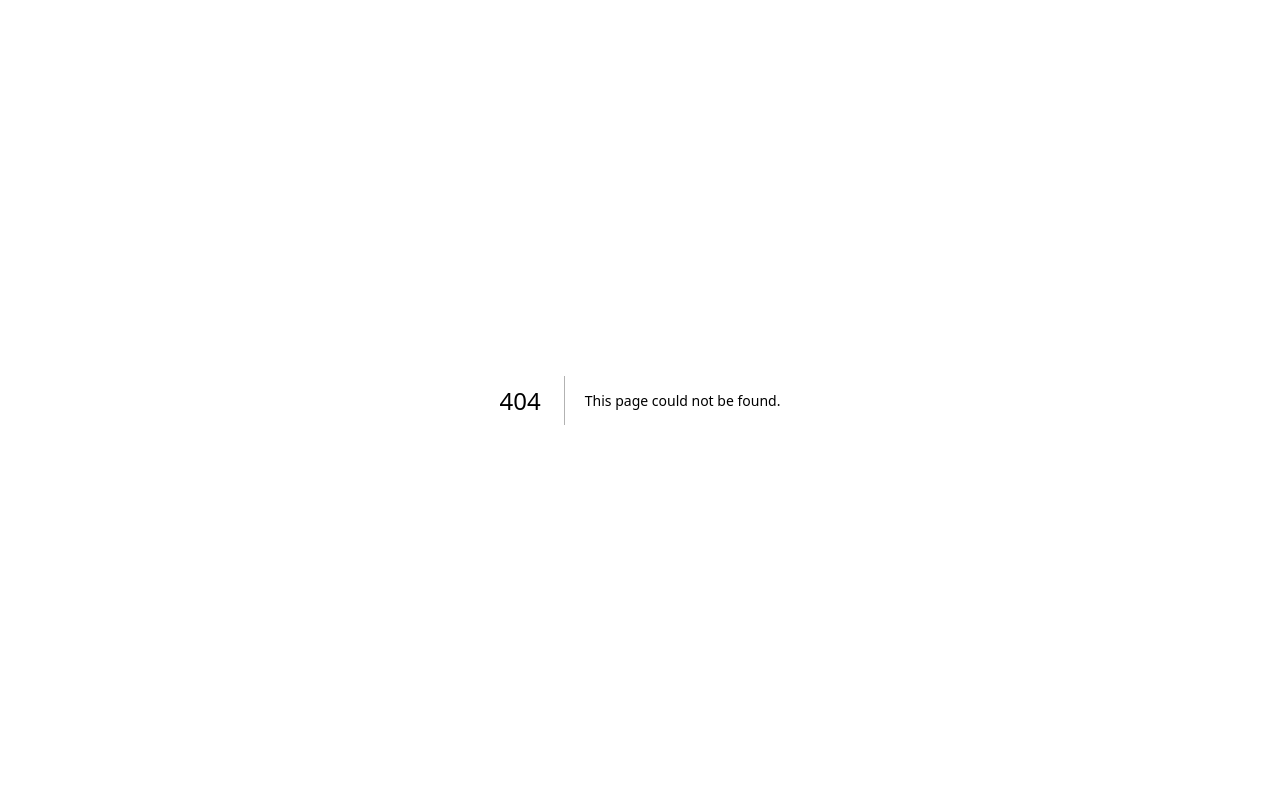
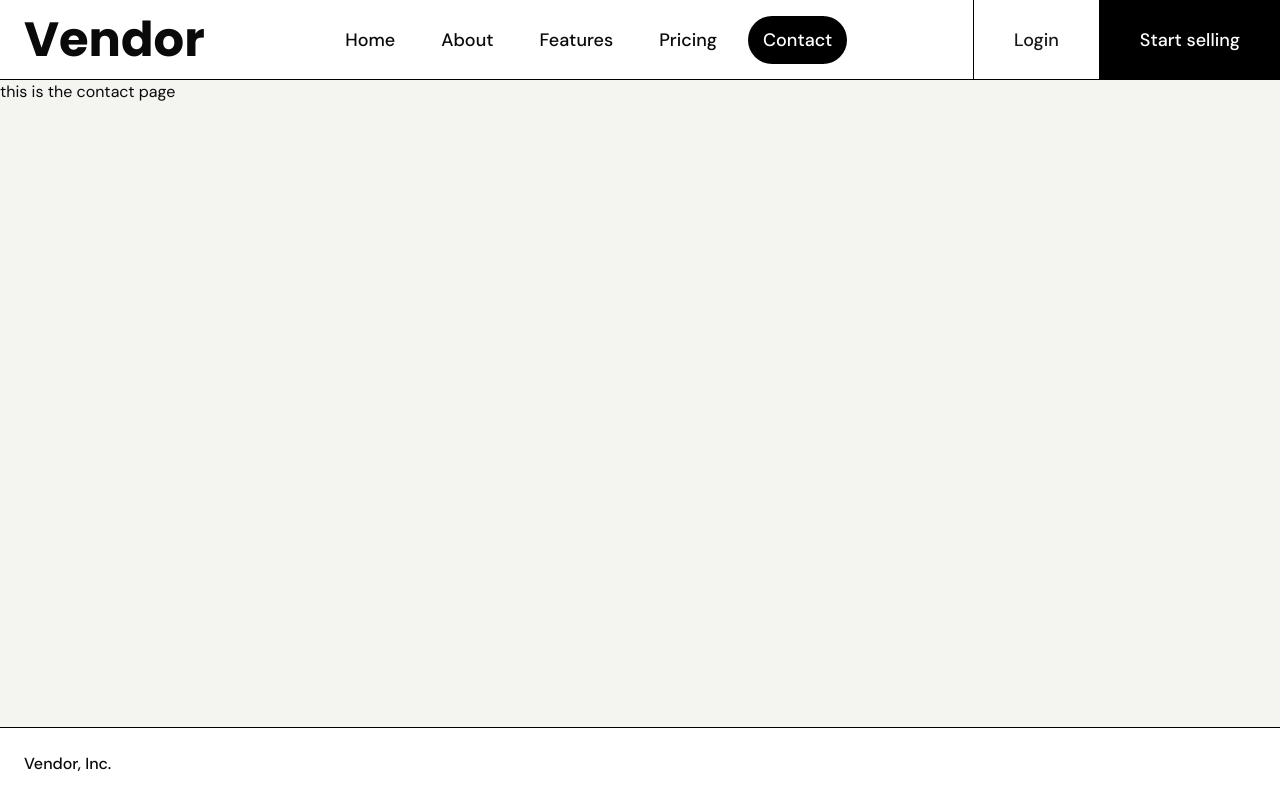
Before and after one commit to ma44ass/e-commerce, a Next.js app: page /contact in a window 1280 px wide. Before the commit this address had no page. Built offline with nearby package versions, Linux system fonts and the light colour scheme.

Commit message:
Home Layout

```diff
--- /dev/null
+++ b/src/app/(home)/about/page.tsx
@@ -0,0 +1,7 @@
+const Page = () => {
+    return(
+        <div> this is the about page</div>
+    );
+};
+
+export default Page;
--- /dev/null
+++ b/src/app/(home)/contact/page.tsx
@@ -0,0 +1,7 @@
+const Page = () => {
+    return(
+        <div> this is the contact page</div>
+    );
+};
+
+export default Page;
--- /dev/null
+++ b/src/app/(home)/features/page.tsx
@@ -0,0 +1,7 @@
+const Page = () => {
+    return(
+        <div> this is the feature page</div>
+    );
+};
+
+export default Page;
--- /dev/null
+++ b/src/app/(home)/footer.tsx
@@ -0,0 +1,12 @@
+export const Footer = () => {
+    return (
+        <footer className="flex border-t justify-between font-medium p-6">
+
+            <div className="flex items-center gap-2">
+                <p> Vendor, Inc.</p>
+            </div>
+
+        </footer>
+    )
+
+}
--- /dev/null
+++ b/src/app/(home)/layout.tsx
@@ -0,0 +1,20 @@
+import { Footer } from "./footer";
+import { Navbar } from "./navbar";
+
+interface Props {
+    children: React.ReactNode
+};
+
+const Layout = ({children}: Props) => {
+    return (
+        <div className=" flex flex-col min-h-screen">
+            <Navbar />
+             <div className="flex-1 bg-[#F4F4F0]">
+                {children}
+            </div>
+            <Footer />
+        </div>
+    );
+}
+
+export default Layout;
--- /dev/null
+++ b/src/app/(home)/navbar-sidebar.tsx
@@ -0,0 +1,68 @@
+import Link from "next/link";
+
+import {
+Sheet,
+SheetContent,
+SheetHeader,
+SheetTitle,
+} from "@/components/ui/sheet"
+
+import { ScrollArea } from "@/components/ui/scroll-area"
+
+
+
+
+
+interface NavbarItem {
+    href: string;
+    children: React.ReactNode;
+}
+
+interface Props {
+    items: NavbarItem[];
+    open:boolean;
+    onOpenChange: (open: boolean) =>void;
+}
+
+export const NavbarSidebar = ({items, open, onOpenChange}:Props) => {
+    return (
+        <Sheet
+        open={open}
+        onOpenChange={onOpenChange}>
+            <SheetContent
+            side="left"
+            className="p-0 transition-none"
+            >
+                <SheetHeader className="p-4 border-b">
+                        <SheetTitle>
+                            Menu
+                        </SheetTitle>
+                </SheetHeader>
+
+                <ScrollArea className="flex flex-col overflow-y-auto h-full pb-2">
+                    {items.map((item) => (
+                        <Link
+                        onClick={() => onOpenChange(false)}
+                        className="w-full text-left p-4 hover:bg-black hover:text-white flex items items-center text-base font-medium"
+                        key={item.href}
+                        href={item.href}>
+                            {item.children}
+                        </Link>
+                    ))}
+                    <div className="border-t">
+                        <Link
+                        onClick={() => onOpenChange(false)}
+                        href="/sign-in"
+                        className="w-full text-left p-4  hover:bg-pink-400 hover:text-white flex items-center text-base font-medium">Log in</Link>
+                        <Link
+                        onClick={() => onOpenChange(false)}
+                        href="/sign-up"
+                        className="w-full text-left p-4  hover:bg-pink-400 hover:text-white flex items-center text-base font-medium">Start selling</Link>
+                    </div>
+
+                </ScrollArea>
+            </SheetContent>
+        </Sheet>
+    );
+
+};
--- /dev/null
+++ b/src/app/(home)/navbar.tsx
@@ -0,0 +1,120 @@
+"use client";
+
+import { useState } from "react";
+import Link from "next/link";
+import { Poppins } from "next/font/google";
+import { usePathname } from "next/navigation"
+import { MenuIcon } from "lucide-react";;
+
+import {cn} from "@/lib/utils";
+import { Button } from "@/components/ui/button";
+import { NavbarSidebar } from "./navbar-sidebar";
+
+
+
+
+const poppins = Poppins({
+    subsets: ["latin"],
+    weight: ["700"],
+});
+
+interface NavbarItemProps {
+    href: string;
+    children: React.ReactNode;
+    isActive?: boolean;
+};
+
+const NavbarItem = ({href,children,isActive,}: NavbarItemProps) => {
+    return(
+        <Button
+        asChild
+        variant="outline"
+        className={cn("bg-transparent hover:bg-transparent rounded-full hover:border-primary border-transparent px-3.5 text-lg",
+            isActive && "bg-black text-white hover:bg-black hover:text-white",
+        )}
+        >
+            <Link href={href}>
+                {children}
+            </Link>
+        </Button>
+    )
+};
+
+const navbarItems = [
+    {href: "/", children:"Home"},
+    {href: "/about", children:"About"},
+    {href: "/features", children:"Features"},
+    {href: "/pricing", children:"Pricing"},
+    {href: "/contact", children:"Contact"},
+];
+
+
+export const Navbar = () => {
+    const pathname = usePathname();
+    const [isSidebarOpen, setIsSidebarOpen] = useState(false)
+
+
+    return (
+        <nav className="h-20 flex border-b justify-between font-medium bg-white">
+            <Link href="/"
+            className="pl-6 flex items-center">
+                <span className={cn("text-5xl font-semibold" , poppins.className)}>
+                    Vendor
+                </span>
+            </Link>
+
+            <NavbarSidebar
+            items={navbarItems}
+            open = {isSidebarOpen}
+            onOpenChange={setIsSidebarOpen}
+            />
+
+
+            <div className="items-center gap-4 hidden lg:flex">
+                {navbarItems.map((item)=> (
+                    <NavbarItem
+                    key={item.href}
+                    href={item.href}
+                    isActive={pathname === item.href}
+                    >
+                        {item.children}
+                    </NavbarItem>
+                ))}
+            </div>
+
+
+
+            <div className="hidden lg:flex">
+                <Button
+                asChild
+                variant="secondary"
+                className="border-l border-y-0 border-r-0 px-10 h-full rounded-none bg-white hover:bg-pink-400 transition-colors text-lg"
+                >
+                    <Link href="/sing-in">
+                        Login
+                    </Link>
+
+                </Button>
+
+                <Button
+                asChild
+                className="border-l border-y-0 border-r-0 px-10 h-full rounded-none bg-black text-white hover:bg-pink-400 hover:text-black transition-colors text-lg"
+                >
+                    <Link href="/sing-up">
+                        Start selling
+                    </Link>
+
+                </Button>
+            </div>
+                            <div className="flex lg:hidden items-center justify-center ">
+                    <Button
+                    variant="ghost"
+                    className="size-12 border-transparent bg-white"
+                    onClick={() => setIsSidebarOpen(true)}
+                    >
+                        <MenuIcon/>
+                    </Button>
+                </div>
+        </nav>
+    );
+};
--- /dev/null
+++ b/src/app/(home)/pricing/page.tsx
@@ -0,0 +1,7 @@
+const Page = () => {
+    return(
+        <div> this is the pricing page</div>
+    );
+};
+
+export default Page;
--- a/src/components/ui/checkbox.tsx
+++ b/src/components/ui/checkbox.tsx
@@ -14,7 +14,7 @@ function Checkbox({
     <CheckboxPrimitive.Root
       data-slot="checkbox"
       className={cn(
-        "peer border-input dark:bg-input/30 data-[state=checked]:bg-primary data-[state=checked]:text-primary-foreground dark:data-[state=checked]:bg-primary data-[state=checked]:border-primary focus-visible:border-ring focus-visible:ring-ring/50 aria-invalid:ring-destructive/20 dark:aria-invalid:ring-destructive/40 aria-invalid:border-destructive size-4 shrink-0 rounded-[4px] border shadow-xs transition-shadow outline-none focus-visible:ring-[3px] disabled:cursor-not-allowed disabled:opacity-50",
+        "peer border-input dark:bg-input/30 data-[state=checked]:bg-primary data-[state=checked]:text-primary-foreground dark:data-[state=checked]:bg-primary data-[state=checked]:border-primary focus-visible:border-ring focus-visible:ring-ring/50 aria-invalid:ring-destructive/20 dark:aria-invalid:ring-destructive/40 aria-invalid:border-destructive size-4 shrink-0 rounded-[4px] border shadow-xs transition-shadow outline-none focus-visible:ring-[3px] disabled:cursor-not-allowed disabled:opacity-50 bg-white",
         className
       )}
       {...props}
--- a/src/components/ui/progress.tsx
+++ b/src/components/ui/progress.tsx
@@ -16,7 +16,7 @@ function Progress({
       className={cn(
         "relative h-3 w-full overflow-hidden rounded-full",
         //Modified Classes
-        "border bg-transparent",
+        "border bg-white",
         className
       )}
       {...props}
--- a/src/components/ui/textarea.tsx
+++ b/src/components/ui/textarea.tsx
@@ -7,9 +7,9 @@ function Textarea({ className, ...props }: React.ComponentProps<"textarea">) {
     <textarea
       data-slot="textarea"
       className={cn(
-        "border-input placeholder:text-muted-foreground focus-visible:border-ring focus-visible:ring-ring/50 aria-invalid:ring-destructive/20 dark:aria-invalid:ring-destructive/40 aria-invalid:border-destructive dark:bg-input/30 flex field-sizing-content min-h-16 w-full rounded-md border bg-transparent px-3 py-2 text-base transition-[color,box-shadow] outline-none focus-visible:ring-[3px] disabled:cursor-not-allowed disabled:opacity-50",
+        "border-input placeholder:text-muted-foreground focus-visible:border-ring focus-visible:ring-ring/50 aria-invalid:ring-destructive/20 dark:aria-invalid:ring-destructive/40 aria-invalid:border-destructive dark:bg-input/30 flex field-sizing-content min-h-16 w-full rounded-md border  px-3 py-2 text-base transition-[color,box-shadow] outline-none focus-visible:ring-[3px] disabled:cursor-not-allowed disabled:opacity-50",
         //Modified classes
-        "md:text-base",
+        "md:text-base bg-white",
         className
       )}
       {...props}
```
Also changed, not shown: src/app/(home)/page.tsx (renamed from src/app/page.tsx).
